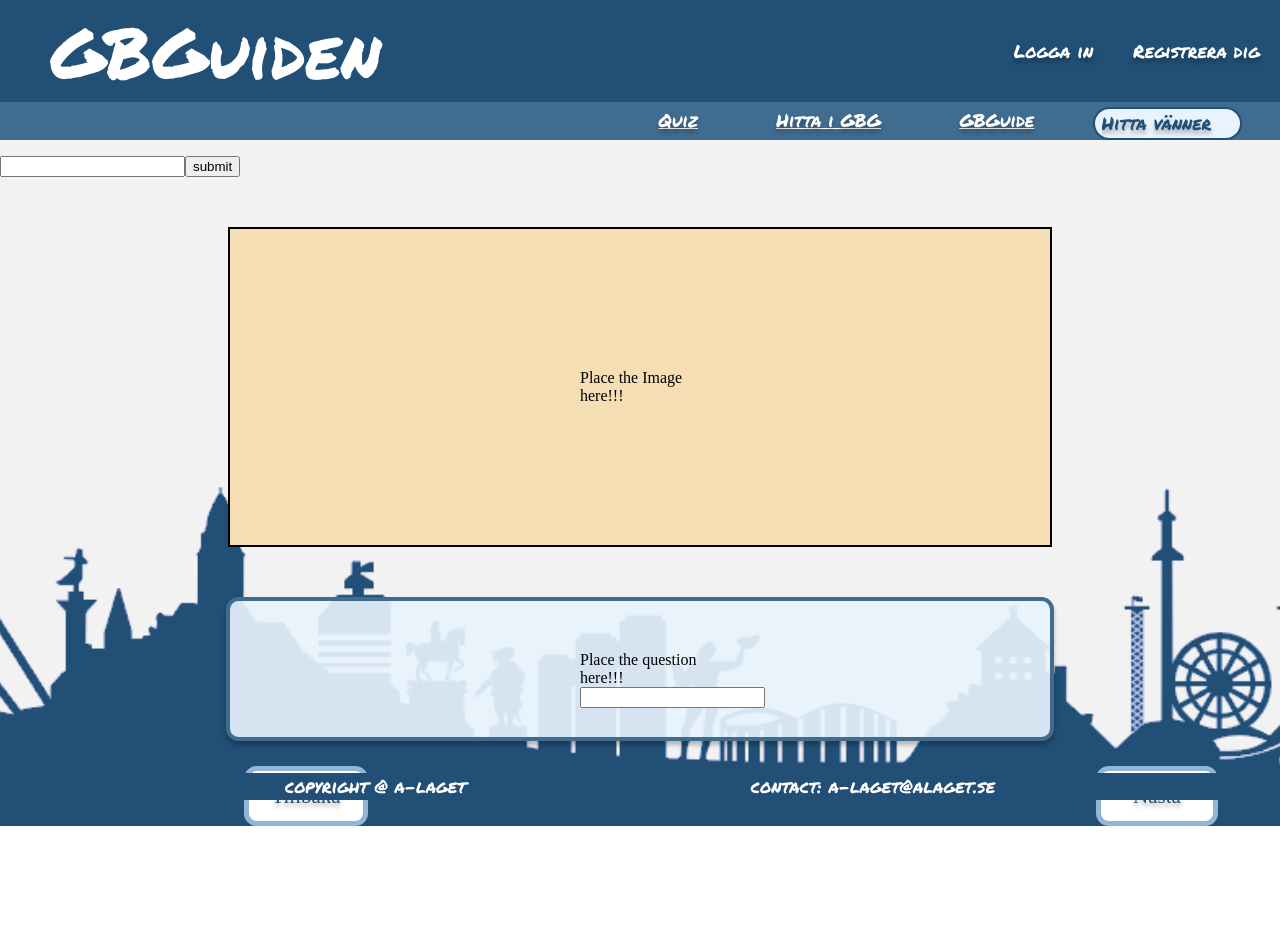
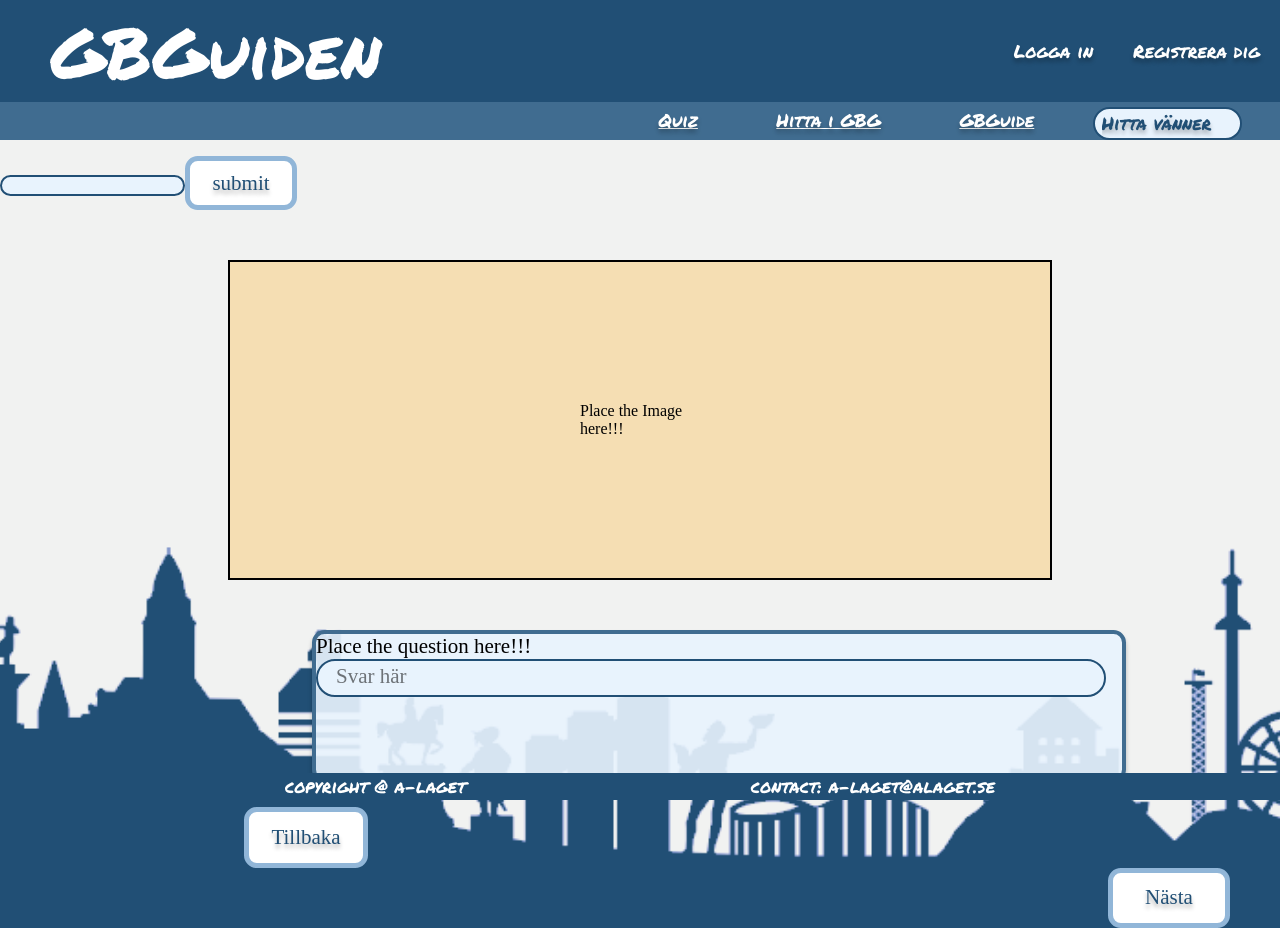
Before and after one commit to Goteborgs-guiden/Gotehenburg-guide, a Vue app in the folder frontend/: page /FillInBlankQuizView in a window 1280 px wide. Before the commit the page ends 826 px from the top, so only its background shows below. Built offline with nearby package versions, Linux system fonts and the light colour scheme; no server answers.

Commit message:
Add css to question field

```diff
--- a/frontend/src/components/FillInBlankComponents/ButtonsForFillInBlank.vue
+++ b/frontend/src/components/FillInBlankComponents/ButtonsForFillInBlank.vue
@@ -10,6 +10,7 @@ import { RouterLink } from 'vue-router'
   </main>
 </template>
 <style scoped>
+
 button {
   padding: 0.8rem 1.4rem;
   border-radius: 0.8rem;
@@ -20,13 +21,16 @@ button {
   font-family: 'Newsreader';
   font-size: 1.3125rem;
 }
+
+
 .Back {
   margin-left: 14rem;
   margin-top: 1.55rem;
 }
 .Next {
-  margin-left: 43rem;
+  margin-left: 68rem;
   padding-left: 2rem;
   padding-right: 2rem;
 }
+
 </style>
--- a/frontend/src/components/FillInBlankComponents/InputBar.vue
+++ b/frontend/src/components/FillInBlankComponents/InputBar.vue
@@ -6,23 +6,42 @@ const props = defineProps({
 <template>
   <main>
     <div class="Question">
-      <a>Place the question here!!!</a>
-      <a> <input class="Input" /></a>
+      <a class="question">Place the question here!!!</a>
+      <a> <input class="Input" placeholder="Svar här" /></a>
     </div>
   </main>
 </template>
 <style scoped>
 .Question {
-  margin: 0 auto;
   margin-top: 3.125rem;
-  padding: 3.125rem 21.875rem;
-  width: 7.5rem;
+  margin-left: 19.5rem;
+  width: 50.4rem;
+  height: 9rem;
   border-radius: 0.78125rem;
   border: 4px solid #406c90;
   background: rgba(232, 243, 253, 0.91);
   box-shadow: 0px 4px 4px 0px rgba(0, 0, 0, 0.25);
 }
 .Input {
-  float: left;
+  width: 97%;
+  height: 2rem;
+  border-radius: 1.90625rem;
+  border: 2px solid #214f75;
+  background: #e8f3fd;
 }
+
+.question {
+  color: #000;
+  font-family: Newsreader;
+  font-size: 1.3125rem;
+}
+
+::placeholder {
+  padding-left: 1rem;
+  color: rgba(0, 0, 0, 0.53);
+  font-family: 'Newsreader';
+  font-size: 1.3125rem;
+}
+
+
 </style>
--- a/frontend/src/views/FillInBlankQuizView.vue
+++ b/frontend/src/views/FillInBlankQuizView.vue
@@ -71,12 +71,42 @@ function sendAnswer(input, id) {
       <p>Quizen är slut</p>
       <p>Du fick {{ points }} poäng</p>
     </div>
-    <ImgForQuiz />
-    <InputBar />
-    <ButtonsForFillInBlank question="{{question}}" />
+    <div class="grid-container">
+      <ImgForQuiz class="item1" />
+      <InputBar class="item2" />
+      <ButtonsForFillInBlank class="item3" question="{{question}}" />
+    </div>
   </main>
+</template>
+<style scoped>
+/*.item1 {grid-area: image;}
+.item2 {grid-area: question;}
+.item3 {grid-area: buttons;}
 
+.grid-container {
+display: grid;
+grid-template-columns: 25% 50% 25%;
+grid-template-rows: 40% 20% 20%;
+grid-template-areas:
+'. image .'
+'. question .'
+'buttons . .';
+}*/
 
-</template>
+input {
+  border-radius: 1.90625rem;
+  border: 2px solid #214f75;
+  background: #e8f3fd;
+}
 
-<style scoped></style>
+button {
+  padding: 0.6rem 1.4rem;
+  border-radius: 0.8rem;
+  border: 5px solid #91b6d8;
+  background: #fff;
+  color: #214f75;
+  text-shadow: 0px 4px 4px rgba(0, 0, 0, 0.3);
+  font-family: 'Newsreader';
+  font-size: 1.3125rem;
+}
+</style>
```
